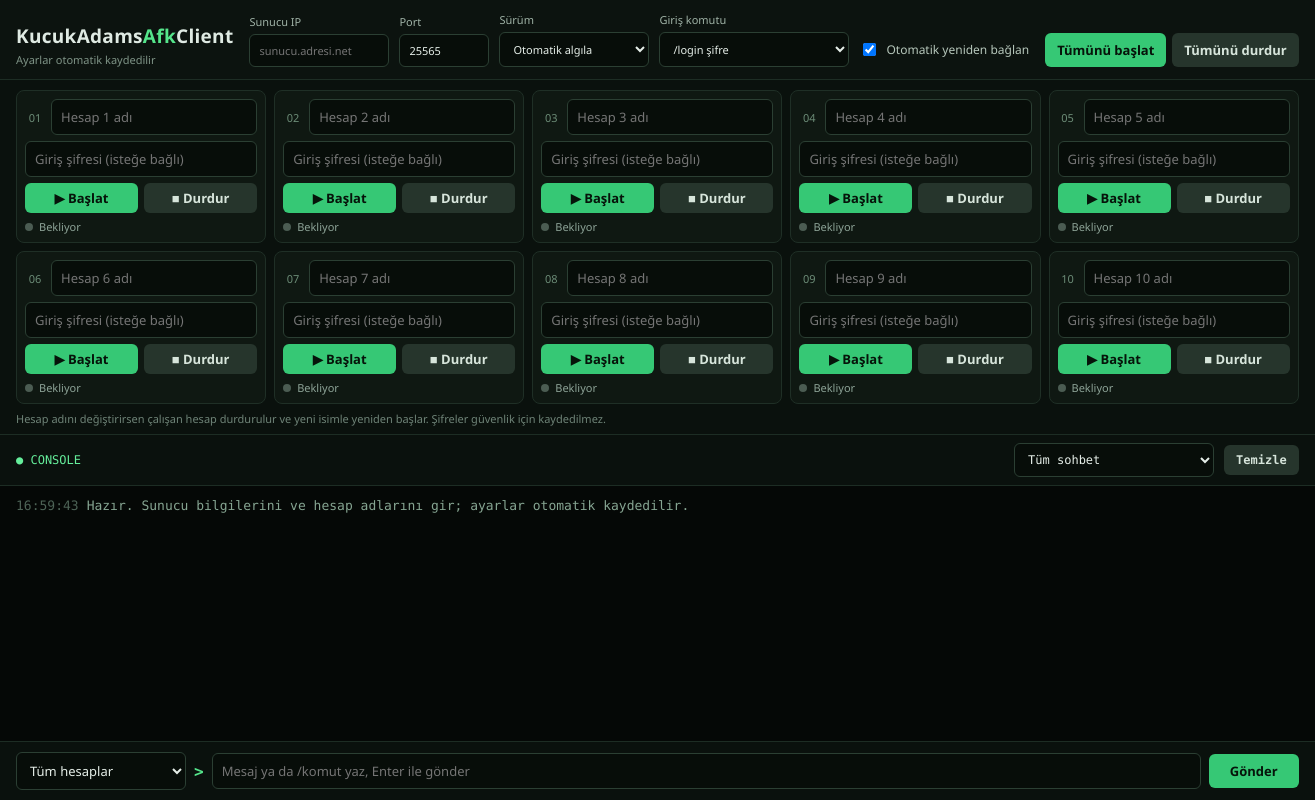
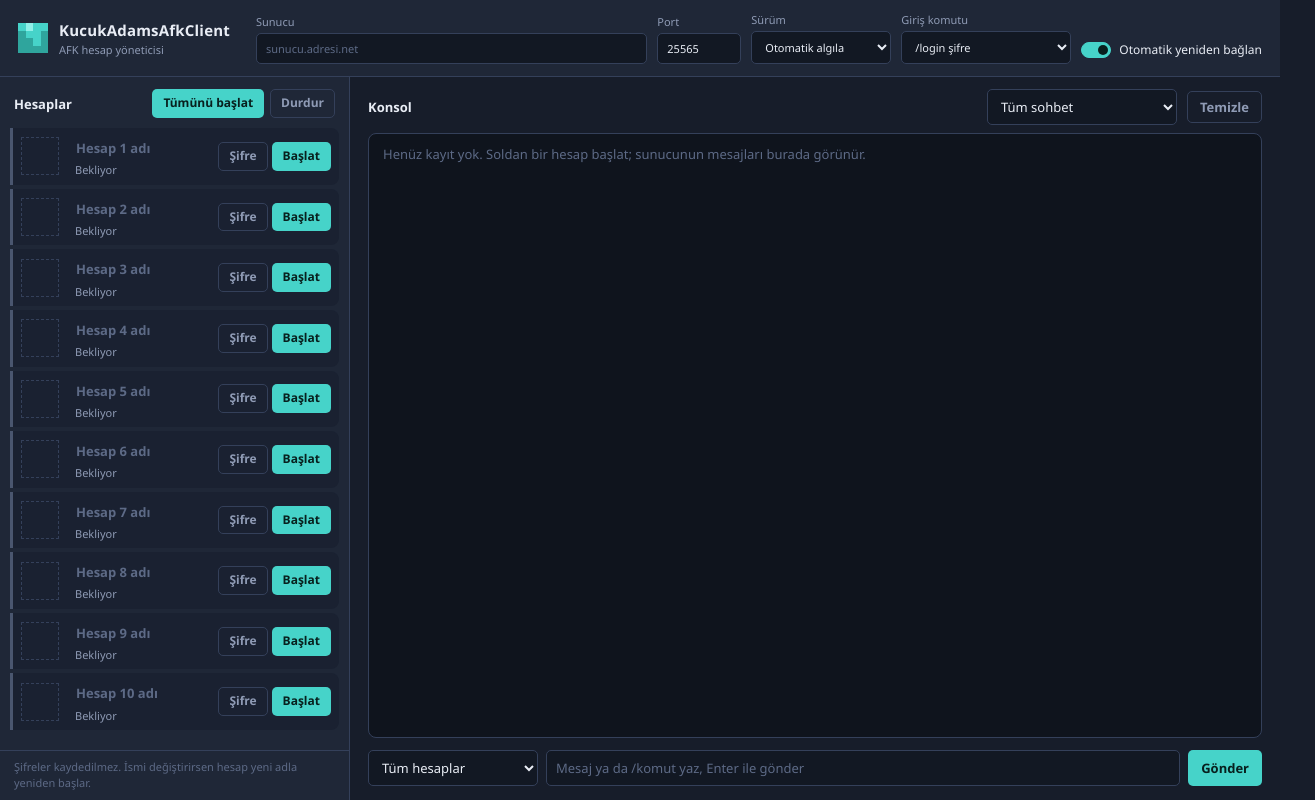
Before and after one commit to KucukAdam2/KucukAdamsAfkClient, an Electron app: page index.html in a window 1280 px wide. Shown: the whole page, 1315 px wide, since content can reach past the window. Drawn offline with Linux system fonts and the light colour scheme; no server answers.

Commit message:
Add files via upload

```diff
--- a/index.html
+++ b/index.html
@@ -3,25 +3,27 @@
 <title>KucukAdamsAfkClient</title><link rel="stylesheet" href="style.css"></head>
 <body>
 <div class="app">
-  <header class="top">
-    <div class="brand"><h1>KucukAdams<span>Afk</span>Client</h1><p>Ayarlar otomatik kaydedilir</p></div>
-    <div class="srv">
-      <label class="ip">Sunucu IP<input id="host" placeholder="sunucu.adresi.net" spellcheck="false" autocomplete="off"></label>
-      <label class="w90">Port<input id="port" type="number" value="25565"></label>
-      <label class="w150">Sürüm<select id="version"><option value="auto">Otomatik algıla</option><option>1.21.11</option><option>1.21.10</option><option>1.21.8</option><option>1.21.4</option><option>1.20.4</option><option>1.20.1</option><option>1.19.4</option><option>1.18.2</option><option>1.16.5</option><option>1.12.2</option><option>1.8.9</option></select></label>
-      <label class="w190">Giriş komutu<select id="authMode"><option value="login">/login şifre</option><option value="register">/register şifre şifre</option><option value="none">Gönderme</option></select></label>
-      <label class="check"><input type="checkbox" id="autoRe" checked> Otomatik yeniden bağlan</label>
+  <header class="bar">
+    <div class="logo"><span id="logo" class="logomark"></span><div><h1>KucukAdamsAfkClient</h1><small>AFK hesap yöneticisi</small></div></div>
+    <div class="fields">
+      <label class="f-ip">Sunucu<input id="host" placeholder="sunucu.adresi.net" spellcheck="false" autocomplete="off"></label>
+      <label class="f-port">Port<input id="port" type="number" value="25565"></label>
+      <label class="f-ver">Sürüm<select id="version"><option value="auto">Otomatik algıla</option><option>1.21.11</option><option>1.21.10</option><option>1.21.8</option><option>1.21.4</option><option>1.20.4</option><option>1.20.1</option><option>1.19.4</option><option>1.18.2</option><option>1.16.5</option><option>1.12.2</option><option>1.8.9</option></select></label>
+      <label class="f-auth">Giriş komutu<select id="authMode"><option value="login">/login şifre</option><option value="register">/register şifre şifre</option><option value="none">Gönderme</option></select></label>
+      <label class="toggle"><input type="checkbox" id="autoRe" checked><i></i><span>Otomatik yeniden bağlan</span></label>
     </div>
-    <div class="mini"><button id="all" class="go">Tümünü başlat</button><button id="stopAll">Tümünü durdur</button></div>
   </header>
-  <section class="accwrap">
-    <div id="accounts" class="accounts"></div>
-    <p class="hint">Hesap adını değiştirirsen çalışan hesap durdurulur ve yeni isimle yeniden başlar. Şifreler güvenlik için kaydedilmez.</p>
-  </section>
-  <section class="term">
-    <div class="termbar"><span>● CONSOLE</span><select id="view"></select><button id="clear">Temizle</button></div>
-    <div id="out" class="out"></div>
-    <div class="inputbar"><select id="chatTarget"></select><span class="prompt">&gt;</span><input id="chatText" maxlength="250" placeholder="Mesaj ya da /komut yaz, Enter ile gönder" autocomplete="off" spellcheck="false"><button id="chatSend" class="go">Gönder</button></div>
-  </section>
+  <div class="body">
+    <aside class="rail">
+      <div class="rail-head"><h2>Hesaplar</h2><div class="rail-actions"><button id="all" class="primary">Tümünü başlat</button><button id="stopAll" class="ghost">Durdur</button></div></div>
+      <div id="accounts" class="accounts"></div>
+      <p class="foot">Şifreler kaydedilmez. İsmi değiştirirsen hesap yeni adla yeniden başlar.</p>
+    </aside>
+    <main class="term">
+      <div class="term-head"><h2>Konsol</h2><select id="view"></select><button id="clear" class="ghost">Temizle</button></div>
+      <div id="out" class="out"></div>
+      <div class="send"><select id="chatTarget"></select><input id="chatText" maxlength="250" placeholder="Mesaj ya da /komut yaz, Enter ile gönder" autocomplete="off" spellcheck="false"><button id="chatSend" class="primary">Gönder</button></div>
+    </main>
+  </div>
 </div>
 <script src="renderer.js"></script></body></html>
--- a/renderer.js
+++ b/renderer.js
@@ -1,9 +1,16 @@
 const $ = id => document.getElementById(id);
 const accountsEl = $('accounts'), out = $('out');
 const KEY = 'kucukadams-afk-settings-v1';
-const COLORS = ['#6ee7a0', '#7cc4ff', '#ffd479', '#ff9ecb', '#c4a1ff', '#ff9f7a', '#7ee8e0', '#d6e66a', '#f0a0ff', '#9fb4ff'];
 const MAX_LINES = 800;
 const lines = [];
+
+// ---- Logo ----
+(() => {
+  const map = { a: '#46d3c9', b: '#2fa59d', c: '#8ff0e8' };
+  const p = 'acaabaabbbabbbbb';
+  $('logo').innerHTML = '<svg viewBox="0 0 4 4" shape-rendering="crispEdges" aria-hidden="true">' +
+    [...p].map((k, i) => `<rect x="${i % 4}" y="${(i / 4) | 0}" width="1" height="1" fill="${map[k]}"/>`).join('') + '</svg>';
+})();
 
 // ---- Kayıtlı ayarlar (IP, port, sürüm, isimler) ----
 let saved = {};
@@ -19,19 +26,38 @@ function save() {
   } catch {}
 }
 
+// ---- Hesap kimliği: isimden renk ve piksel avatar üret ----
+function hash(s) { let h = 2166136261; for (const ch of s) { h ^= ch.codePointAt(0); h = Math.imul(h, 16777619); } return h >>> 0; }
+function colorFor(name) { return name ? `hsl(${hash(name) % 360} 75% 70%)` : 'var(--faint)'; }
+function avatarSVG(name) {
+  if (!name) return '';
+  let seed = hash(name) || 1; const h = hash(name) % 360;
+  const rnd = () => { seed ^= seed << 13; seed >>>= 0; seed ^= seed >>> 17; seed ^= seed << 5; seed >>>= 0; return seed / 4294967296; };
+  let r = '';
+  for (let y = 0; y < 8; y++) for (let x = 0; x < 4; x++) {
+    const v = rnd();
+    if (v < 0.5) continue;
+    const c = v < 0.78 ? `hsl(${h} 70% 62%)` : `hsl(${(h + 40) % 360} 65% 46%)`;
+    r += `<rect x="${x}" y="${y}" width="1" height="1" fill="${c}"/><rect x="${7 - x}" y="${y}" width="1" height="1" fill="${c}"/>`;
+  }
+  return `<svg viewBox="0 0 8 8" shape-rendering="crispEdges" aria-hidden="true">${r}</svg>`;
+}
+function updateAvatar(row) {
+  const name = row.querySelector('.username').value.trim();
+  const av = row.querySelector('.avatar');
+  av.innerHTML = avatarSVG(name);
+  av.classList.toggle('empty', !name);
+}
+
 // ---- Konsol ----
 function rowFor(name) {
   const rows = [...accountsEl.children];
   return rows.find(r => r.dataset.active === name) || rows.find(r => r.querySelector('.username').value.trim() === name);
 }
-function colorFor(name) {
-  const row = name ? rowFor(name) : null;
-  return row ? COLORS[[...accountsEl.children].indexOf(row) % COLORS.length] : '#6c8c77';
-}
 function makeLine(l) {
   const d = document.createElement('div'); d.className = 'line ' + l.kind;
   const t = document.createElement('span'); t.className = 'time'; t.textContent = l.time; d.appendChild(t);
-  if (l.name) { const g = document.createElement('span'); g.className = 'tag'; g.style.color = l.color; g.textContent = `[${l.name}]`; d.appendChild(g); }
+  if (l.name) { const g = document.createElement('span'); g.className = 'tag'; g.style.color = l.color; g.textContent = l.name; d.appendChild(g); }
   const m = document.createElement('span'); m.className = 'msg'; m.textContent = l.text; d.appendChild(m);
   return d;
 }
@@ -65,7 +91,7 @@ function setStatus(row, status, detail) {
 async function startRow(row) {
   const name = row.querySelector('.username').value.trim(), host = $('host').value.trim();
   if (!name || !host) return sys('Önce hesap adını ve sunucu IP adresini gir.', 'err');
-  if (!/^[A-Za-z0-9_]{3,16}$/.test(name)) sys(`${name}: uyarı: kullanıcı adı 3-16 karakter olmalı, yalnızca harf, rakam ve _ içermeli.`, 'err');
+  if (!/^[A-Za-z0-9_]{3,16}$/.test(name)) sys(`${name}: kullanıcı adı 3-16 karakter olmalı, yalnızca harf, rakam ve _ içermeli. Sunucu reddedebilir.`, 'err');
   row.dataset.active = name;
   const r = await window.client.connect({
     name, host, port: $('port').value, version: $('version').value,
@@ -79,9 +105,15 @@ async function startRow(row) {
 
 for (let i = 1; i <= 10; i++) {
   const row = document.createElement('div'); row.className = 'account'; row.dataset.state = 'off';
-  row.innerHTML = `<div class="ahead"><span class="num">${String(i).padStart(2, '0')}</span><input class="username" maxlength="16" placeholder="Hesap ${i} adı" spellcheck="false" autocomplete="off"></div><input class="password" type="password" placeholder="Giriş şifresi (isteğe bağlı)" autocomplete="off"><div class="actrl"><button class="start">▶ Başlat</button><button class="stop">■ Durdur</button></div><span class="status">Bekliyor</span>`;
+  row.innerHTML = `<div class="avatar empty"></div><div class="info"><input class="username" maxlength="16" placeholder="Hesap ${i} adı" spellcheck="false" autocomplete="off"><span class="status">Bekliyor</span></div><div class="btns"><button class="pwbtn ghost" type="button" title="Giriş şifresi">Şifre</button><button class="start primary" type="button">Başlat</button><button class="stop" type="button">Durdur</button></div><input class="pw password" type="password" placeholder="Giriş şifresi (isteğe bağlı)" autocomplete="off">`;
   const input = row.querySelector('.username');
   input.value = (saved.names && saved.names[i - 1]) || '';
+  updateAvatar(row);
+  input.addEventListener('input', () => updateAvatar(row));
+  row.querySelector('.pwbtn').addEventListener('click', () => {
+    row.classList.toggle('open');
+    if (row.classList.contains('open')) row.querySelector('.password').focus();
+  });
   row.querySelector('.start').addEventListener('click', () => startRow(row));
   row.querySelector('.stop').addEventListener('click', async () => {
     const name = row.dataset.active || input.value.trim();
@@ -164,5 +196,3 @@ async function sendChat() {
 }
 $('chatSend').onclick = sendChat;
 $('chatText').addEventListener('keydown', e => { if (e.key === 'Enter') sendChat(); });
-
-sys('Hazır. Sunucu bilgilerini ve hesap adlarını gir; ayarlar otomatik kaydedilir.');
--- a/style.css
+++ b/style.css
@@ -1,40 +1,91 @@
+:root{--bg:#171d2a;--panel:#1f2737;--row:#1a2131;--raise:#29334a;--line:#34405a;--text:#e9edf5;--dim:#8f9bb5;--faint:#5d6a86;--accent:#46d3c9;--accent-ink:#08201e;--run:#62d06a;--wait:#f0b840;--err:#ee6a55;--off:#4a566f}
 *{box-sizing:border-box}
-html,body{height:100%}
-body{margin:0;background:#070b09;color:#dfeae3;font:13px "Segoe UI",Arial,sans-serif;overflow:hidden}
-.app{display:grid;grid-template-rows:auto auto minmax(0,1fr);height:100vh}
-.top{display:flex;align-items:flex-end;gap:16px;padding:12px 16px;background:#0c130f;border-bottom:1px solid #1d2d24}
-.brand h1{margin:0;font-size:19px;letter-spacing:.3px;white-space:nowrap}.brand h1 span{color:#55e58b}
-.brand p{margin:3px 0 0;color:#7f9487;font-size:11px}
-.srv{display:flex;align-items:flex-end;gap:10px;flex:1;min-width:0}
-.ip{flex:1;min-width:140px}.w90{width:90px}.w150{width:150px}.w190{width:190px}
-label{display:grid;gap:5px;color:#9fb2a6;font-size:11px}
-input,select{width:100%;background:#070d09;color:#e5eee8;border:1px solid #2b3f33;border-radius:6px;padding:8px 9px;outline:none;font:inherit}
-input:focus,select:focus{border-color:#55e58b}
-.check{display:flex;align-items:center;gap:7px;font-size:12px;color:#b6c7bb;white-space:nowrap;padding-bottom:8px}.check input{width:auto}
-.mini{display:flex;gap:6px}
-button{border:0;border-radius:6px;padding:8px 12px;cursor:pointer;font:inherit;font-weight:600;background:#26352c;color:#d7e5db;white-space:nowrap}
-button:hover{filter:brightness(1.18)}
-.go,.start{background:#36c875;color:#06130a}
-.accwrap{padding:10px 16px 8px;background:#0a110d;border-bottom:1px solid #1d2d24}
-.accounts{display:grid;grid-template-columns:repeat(5,minmax(0,1fr));gap:8px}
-.account{display:grid;gap:6px;background:#0f1812;border:1px solid #1f2f26;border-radius:8px;padding:8px}
-.ahead{display:grid;grid-template-columns:20px 1fr;gap:6px;align-items:center}
-.num{color:#6c8c77;font-size:11px;text-align:center}
-.actrl{display:grid;grid-template-columns:1fr 1fr;gap:6px}
-.account button{padding:6px 0}
-.status{font-size:11px;color:#8da397;display:flex;align-items:center;gap:6px;min-height:14px;overflow:hidden;white-space:nowrap;text-overflow:ellipsis}
-.status::before{content:"";width:8px;height:8px;border-radius:50%;background:#4b5c52;flex:none}
-.account[data-state=run] .status::before{background:#36c875}
-.account[data-state=wait] .status::before{background:#e8c04a}
-.account[data-state=err] .status::before{background:#ef5b5b}
-.hint{color:#6f8478;font-size:11px;margin:7px 0 0}
-.term{display:flex;flex-direction:column;min-width:0;min-height:0}
-.termbar{display:flex;align-items:center;gap:10px;padding:8px 16px;border-bottom:1px solid #1d2d24;background:#0a110d;color:#65ee9b;font:12px Consolas,monospace}
-.termbar select{width:200px;margin-left:auto}
-.out{flex:1;min-height:0;overflow-y:auto;padding:10px 16px;font:13px/1.55 Consolas,"Cascadia Mono",monospace;background:#050806}
+html,body{height:100%;margin:0}
+body{background:var(--bg);color:var(--text);font:13px/1.4 "Segoe UI",system-ui,sans-serif;overflow:hidden}
+.app{display:flex;flex-direction:column;height:100vh}
+
+/* üst çubuk */
+.bar{display:flex;align-items:center;gap:26px;padding:12px 18px;background:var(--panel);border-bottom:1px solid var(--line)}
+.logo{display:flex;align-items:center;gap:11px;flex:none}
+.logomark svg{width:30px;height:30px;display:block}
+.logo h1{margin:0;font-size:15px;font-weight:700;letter-spacing:.2px;white-space:nowrap}
+.logo small{display:block;color:var(--dim);font-size:11px;margin-top:1px}
+.fields{display:flex;align-items:flex-end;gap:10px;flex:1;min-width:0}
+label{display:grid;gap:4px;font-size:11px;color:var(--dim)}
+.f-ip{flex:1;min-width:150px}.f-port{width:84px}.f-ver{width:140px}.f-auth{width:170px}
+input:not([type=checkbox]),select{width:100%;background:#121823;color:var(--text);border:1px solid var(--line);border-radius:5px;padding:7px 9px;outline:none;font:inherit}
+input:not([type=checkbox]):focus,select:focus{border-color:var(--accent)}
+::placeholder{color:var(--faint)}
+.toggle{display:flex;align-items:center;gap:8px;color:var(--text);font-size:12px;padding-bottom:6px;cursor:pointer;position:relative;white-space:nowrap}
+.toggle input{position:absolute;opacity:0;width:0;height:0}
+.toggle i{width:30px;height:16px;border-radius:8px;background:var(--raise);border:1px solid var(--line);position:relative;transition:background .15s}
+.toggle i::after{content:"";position:absolute;top:2px;left:2px;width:10px;height:10px;border-radius:50%;background:var(--dim);transition:transform .15s}
+.toggle input:checked + i{background:var(--accent);border-color:var(--accent)}
+.toggle input:checked + i::after{transform:translateX(14px);background:var(--accent-ink)}
+.toggle input:focus-visible + i{outline:2px solid var(--accent);outline-offset:2px}
+
+/* düğmeler */
+button{font:inherit;font-weight:600;border:1px solid transparent;border-radius:5px;padding:7px 12px;cursor:pointer;white-space:nowrap;color:var(--text);background:var(--raise)}
+button:hover{background:#34405d}
+button:focus-visible{outline:2px solid var(--accent);outline-offset:2px}
+.primary{background:var(--accent);color:var(--accent-ink)}
+.primary:hover{background:#63e2d9}
+.ghost{background:transparent;border-color:var(--line);color:var(--dim)}
+.ghost:hover{color:var(--text);background:var(--raise)}
+
+/* gövde */
+.body{flex:1;display:grid;grid-template-columns:350px minmax(0,1fr);min-height:0}
+.rail{display:flex;flex-direction:column;background:var(--panel);border-right:1px solid var(--line);min-height:0}
+.rail-head{display:flex;align-items:center;justify-content:space-between;padding:12px 14px 8px}
+h2{margin:0;font-size:13px;font-weight:600}
+.rail-actions{display:flex;gap:6px}
+.rail-actions button{padding:5px 10px;font-size:12px}
+.accounts{flex:1;overflow-y:auto;padding:2px 10px 8px;display:flex;flex-direction:column;gap:4px;min-height:0}
+.foot{margin:0;padding:8px 14px 10px;color:var(--faint);font-size:11px;border-top:1px solid var(--line)}
+
+/* hesap satırı */
+.account{display:grid;grid-template-columns:38px minmax(0,1fr) auto;gap:4px 10px;align-items:center;padding:7px 8px 7px 8px;background:var(--row);border-left:3px solid var(--off);border-radius:0 8px 8px 0}
+.account[data-state=run]{border-left-color:var(--run)}
+.account[data-state=wait]{border-left-color:var(--wait)}
+.account[data-state=err]{border-left-color:var(--err)}
+.avatar{width:38px;height:38px;background:#121823;border:1px solid var(--line)}
+.avatar.empty{border-style:dashed;background:transparent}
+.avatar svg{display:block;width:100%;height:100%}
+.info{min-width:0;display:grid;gap:1px}
+.account .username{background:transparent;border-color:transparent;padding:3px 6px;font-weight:600;font-size:13px}
+.account .username:hover{border-color:var(--line)}
+.account .username:focus{background:#121823}
+.status{font-size:11px;color:var(--dim);padding:0 6px;white-space:nowrap;overflow:hidden;text-overflow:ellipsis}
+.account[data-state=err] .status{color:var(--err)}
+.account[data-state=run] .status{color:var(--run)}
+.btns{display:flex;gap:4px;align-items:center}
+.account button{padding:5px 10px;font-size:12px}
+.account .stop{background:transparent;border-color:var(--err);color:var(--err)}
+.account .stop:hover{background:rgba(238,106,85,.14)}
+.account[data-active] .start{display:none}
+.account:not([data-active]) .stop{display:none}
+.pw{grid-column:1 / -1;display:none}
+.account.open .pw{display:block}
+
+/* konsol */
+.term{display:flex;flex-direction:column;min-width:0;min-height:0;background:var(--bg)}
+.term-head{display:flex;align-items:center;gap:10px;padding:12px 18px 8px}
+.term-head select{width:190px;margin-left:auto}
+.term-head button{padding:6px 12px}
+.out{flex:1;min-height:0;overflow-y:auto;margin:0 18px;padding:10px 14px;background:#0f141d;border:1px solid var(--line);border-radius:8px;font:13px/1.65 "Cascadia Mono",Consolas,monospace}
+.out:empty::before{content:"Henüz kayıt yok. Soldan bir hesap başlat; sunucunun mesajları burada görünür.";color:var(--faint);font-family:"Segoe UI",system-ui,sans-serif}
 .line{white-space:pre-wrap;word-break:break-word}
-.time{color:#4d6356;margin-right:8px}
-.tag{margin-right:8px;font-weight:700}
-.line.sys .msg{color:#86a592}.line.err .msg{color:#ff8a8a}.line.me .msg{color:#7cc4ff}.line.chat .msg{color:#e5eee8}
-.inputbar{display:grid;grid-template-columns:170px auto 1fr 90px;gap:8px;align-items:center;padding:10px 16px;border-top:1px solid #1d2d24;background:#0a110d}
-.prompt{color:#55e58b;font:bold 16px Consolas,monospace}
+.time{color:var(--faint);margin-right:8px}
+.tag{font-weight:600;margin-right:8px}
+.line.sys .msg{color:var(--dim)}
+.line.err .msg{color:var(--err)}
+.line.me .msg{color:var(--accent)}
+.line.chat .msg{color:var(--text)}
+.send{display:flex;gap:8px;padding:12px 18px 14px}
+.send select{width:170px;flex:none}
+.send input{flex:1}
+
+::-webkit-scrollbar{width:10px}
+::-webkit-scrollbar-thumb{background:var(--raise);border-radius:5px;border:2px solid transparent;background-clip:padding-box}
+::-webkit-scrollbar-thumb:hover{background:var(--line);background-clip:padding-box}
+@media(max-width:1120px){.logo small{display:none}.f-auth{width:140px}.f-ver{width:120px}}
```
Also changed, not shown: main.js (+7 -3 lines).
